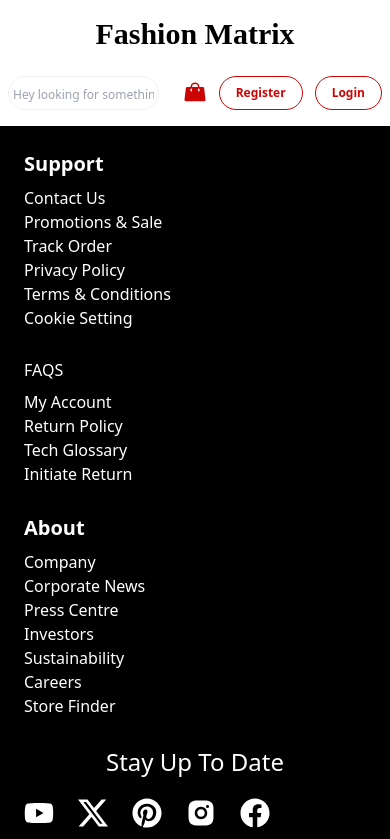
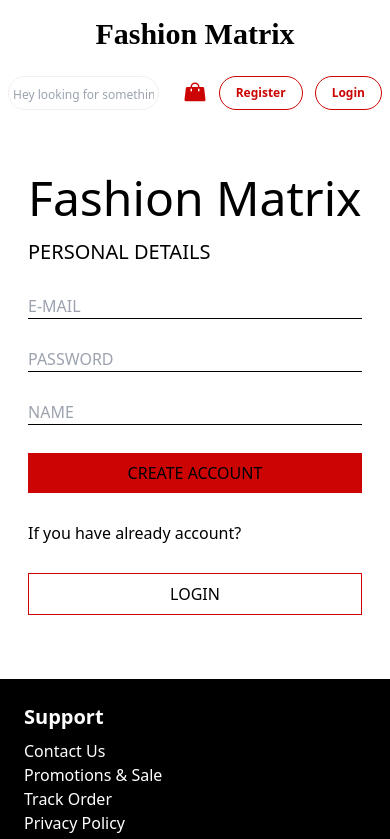
Before and after one commit to himanshu7339/fashion-matrix, a React (Vite) app in the folder frontend/: page /register in a window 390 px wide. Shown: the top 839 px of the page. Built offline with nearby package versions, Linux system fonts and the light colour scheme.

Commit message:
Login and Register Page Complete

```diff
--- a/frontend/src/App.jsx
+++ b/frontend/src/App.jsx
@@ -2,20 +2,20 @@
 import Header from "./components/Header";
 import Home from "./pages/Home";
 import Footer from "./components/Footer";
+import Login from "./pages/auth/Login";
+import Register from "./pages/auth/Register";
 
 export default function App() {
   return (
     <BrowserRouter>
-    <Header/>
+      <Header />
       <Routes>
-        <Route path="/" element={<Home />}>
-          {/* <Route index element={<Home />} />
-          <Route path="blogs" element={<Blogs />} />
-          <Route path="contact" element={<Contact />} />
-          <Route path="*" element={<NoPage />} /> */}
-        </Route>
+
+        <Route path="/" element={<Home />} />
+        <Route path="login" element={<Login />} />
+        <Route path="register" element={<Register />} />
       </Routes>
-      <Footer/>
+      <Footer />
     </BrowserRouter>
   );
 }
--- a/frontend/src/components/Header.jsx
+++ b/frontend/src/components/Header.jsx
@@ -1,5 +1,5 @@
-import React from "react";
 import { PiHandbagFill } from "react-icons/pi";
+import { Link } from "react-router-dom";
 const Header = () => {
   return (
     <div className="header lg:flex lg:justify-around items-center">
@@ -28,12 +28,16 @@
 
         <div className="login-signup-cart-button flex gap-3 lg:gap-6  items-center lg:justify-between">
           <PiHandbagFill className="text-red text-2xl cursor-pointer" />
+          <Link to={"/register"}>
             <button className="register-button text-red font-bold bg-gray pr-4 pl-4 pt-2 pb-2 text-xs rounded-full border border-red hover:text-white hover:bg-red transition-all ">
               Register
             </button>
+          </Link>
+          <Link to={"/login"}>
             <button className="register-button text-red font-bold bg-gray pr-4 pl-4 pt-2 pb-2 text-xs rounded-full border border-red hover:text-white hover:bg-red transition-all">
               Login
             </button>
+          </Link>
         </div>
       </div>
     </div>
--- /dev/null
+++ b/frontend/src/components/product/ProductPage.jsx
@@ -0,0 +1,9 @@
+import React from 'react'
+
+const ProductPage = () => {
+  return (
+    <div>ProductPage</div>
+  )
+}
+
+export default ProductPage
--- a/frontend/src/pages/Home.jsx
+++ b/frontend/src/pages/Home.jsx
@@ -180,7 +180,7 @@
           />
           <div className="overlay-text absolute top-[80%] left-1/2 transform -translate-x-1/2 -translate-y-1/2 text-white text-center opacity-8 transition-opacity duration-300 hover:opacity-100 text-xl lg:text-8xl ">
             Visit Our Store
-            <p className=" text-xs lg:text-xl h-auto">
+            <p className=" text-xs lg:text-xl h-auto mb-4">
               Step into our clothing shop and discover a world of style and
               comfort. Immerse yourself in the latest fashion trends, from
               timeless classics to cutting-edge designs. Our curated collection
--- /dev/null
+++ b/frontend/src/pages/auth/Login.jsx
@@ -0,0 +1,41 @@
+import  { useState } from "react";
+import { Link } from "react-router-dom";
+
+const Login = () => {
+  const [email, setEmail] = useState("");
+  const [password, setPassword] = useState("");
+  return (
+    <div className="login flex justify-center items-center lg:h-[100vh] lg:justify-start lg:items-start">
+      <div className="form-div lg:w-[50%] w-full  m-7 ">
+        <div className="heading mb-7 mt-7">
+          <h1 className="logo text-5xl lg:text-8xl mb-4 ">Fashion Matrix</h1>
+          <h1 className="login-in-to-your text-xl">LOG IN TO YOUR ACCOUNT</h1>
+        </div>
+
+        <form action="" className="login-submit-form flex flex-col mb-7">
+          <input
+            type="email"
+            name="email"
+            placeholder="E-MAIL"
+            className="border-b-[1px] mb-7 focus:outline-none  "
+          />
+          <input
+            type="password"
+            name="password"
+            placeholder="PASSWORD"
+            className="border-b-[1px] mb-7 focus:outline-none "
+          />
+          <button className="bg-red p-2 mb-7">LOG IN</button>
+          <p>Have you forgotten your password?</p>
+          <Link to={"/register"} className="inline-block">
+            <button className="border border-red p-2 mt-7 w-full">
+              REGISTER NEW ACCOUNT
+            </button>
+          </Link>
+        </form>
+      </div>
+    </div>
+  );
+};
+
+export default Login;
--- /dev/null
+++ b/frontend/src/pages/auth/Register.jsx
@@ -0,0 +1,47 @@
+import  { useState } from 'react'
+import { Link } from 'react-router-dom';
+
+const Register = () => {
+    const [email, setEmail] = useState("");
+  const [password, setPassword] = useState("");
+  return (
+    <div className="register flex justify-center items-center lg:h-[100vh] lg:justify-start lg:items-start">
+    <div className="form-div lg:w-[50%] w-full  m-7 ">
+      <div className="heading mb-7 mt-7">
+        <h1 className="logo text-5xl lg:text-8xl mb-4 ">Fashion Matrix</h1>
+        <h1 className="login-in-to-your text-xl">PERSONAL DETAILS</h1>
+      </div>
+
+      <form action="" className="login-submit-form flex flex-col mb-7">
+        <input
+          type="email"
+          name="email"
+          placeholder="E-MAIL"
+          className="border-b-[1px] mb-7 focus:outline-none "
+        />
+        <input
+          type="password"
+          name="password"
+          placeholder="PASSWORD"
+          className="border-b-[1px] mb-7 focus:outline-none "
+        />
+        <input
+          type="text"
+          name="name"
+          placeholder="NAME"
+          className="border-b-[1px] mb-7 focus:outline-none "
+        />
+        <button className="bg-red p-2 mb-7">CREATE ACCOUNT</button>
+        <p>If you have already account?</p>
+        <Link to={"/register"} className="inline-block">
+          <button className="border border-red p-2 mt-7 w-full">
+         LOGIN
+          </button>
+        </Link>
+      </form>
+    </div>
+  </div>
+  )
+}
+
+export default Register
```
Lines whose indentation alone changed are shown as unchanged.
